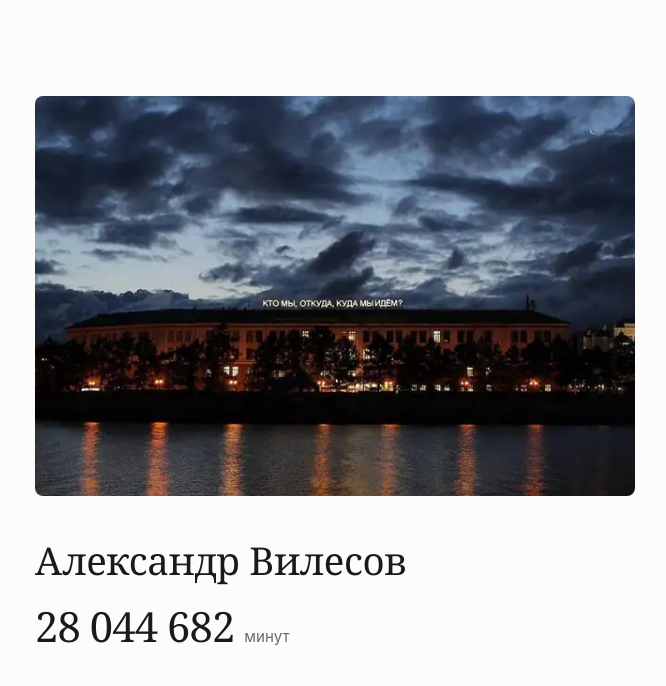
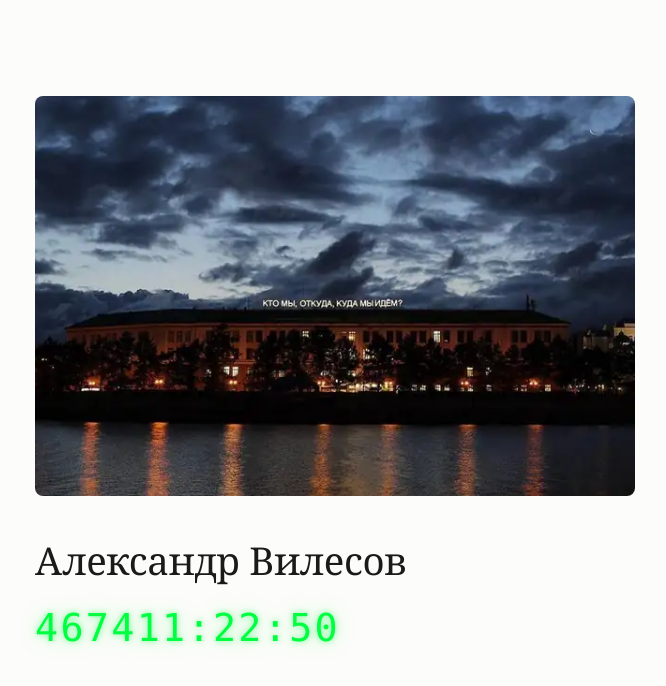
Before and after one commit to aivilesov1973/vilesov.ru, an Astro site: page / in a window 1280 px wide. Shown: the whole page, without its empty margins (305-971 px from the left). Built offline with nearby package versions, Linux system fonts and the light colour scheme; Astro itself is replaced by a stand-in of ours.

Commit message:
сайт: матричный счётчик часов-минут-секунд

```diff
--- a/public/style.css
+++ b/public/style.css
@@ -104,27 +104,17 @@ section {
 .hero { margin: 0 0 40px; }
 .hero img { display: block; width: 100%; height: auto; border-radius: 8px; }
 
-/* --- Счётчик минут --- */
+/* --- Матричный счётчик прожитого времени --- */
 .counter {
-  margin: 20px 0 0;
-  font-family: Georgia, "Times New Roman", serif;
-  font-size: 2.6rem;
-  line-height: 1.1;
+  margin: 22px 0 0;
+  font-family: ui-monospace, SFMono-Regular, "SF Mono", Menlo, Consolas, monospace;
+  font-size: 2.4rem;
+  line-height: 1.15;
   font-variant-numeric: tabular-nums;
-  letter-spacing: -0.02em;
-}
-.counter .unit {
-  font-family: -apple-system, BlinkMacSystemFont, "Segoe UI", Roboto, sans-serif;
-  font-size: 0.95rem;
-  color: var(--muted);
-  margin-left: 10px;
-  letter-spacing: 0;
-}
-.since {
-  margin: 8px 0 0;
-  font-size: 0.95rem;
-  color: var(--muted);
+  letter-spacing: 0.06em;
+  color: #00ff41;
+  text-shadow: 0 0 6px rgba(0, 255, 65, 0.55), 0 0 22px rgba(0, 255, 65, 0.28);
 }
 @media (max-width: 480px) {
-  .counter { font-size: 2rem; }
+  .counter { font-size: 1.7rem; letter-spacing: 0.02em; }
 }
--- a/src/pages/index.astro
+++ b/src/pages/index.astro
@@ -4,8 +4,15 @@ import { SITE } from '../data/site';
 
 // 22 июля 1973, 05:15 по Москве (UTC+3)
 const BIRTH = new Date('1973-07-22T05:15:00+03:00');
-const minutesNow = Math.floor((Date.now() - BIRTH.getTime()) / 60000);
-const nf = new Intl.NumberFormat('ru-RU');
+const pad = (n: number) => String(n).padStart(2, '0');
+const fmt = (ms: number) => {
+  const t = Math.floor(ms / 1000);
+  const h = Math.floor(t / 3600);
+  const m = Math.floor((t % 3600) / 60);
+  const s = t % 60;
+  return `${h}:${pad(m)}:${pad(s)}`;
+};
+const elapsed = fmt(Date.now() - BIRTH.getTime());
 ---
 <Base>
   <figure class="hero">
@@ -19,17 +26,20 @@ const nf = new Intl.NumberFormat('ru-RU');
 
   <header class="intro">
     <h1>{SITE.title}</h1>
-    <p class="counter">
-      <span id="minutes">{nf.format(minutesNow)}</span><span class="unit">минут</span>
-    </p>
+    <p class="counter" id="clock">{elapsed}</p>
   </header>
 
   <script>
     const birth = new Date('1973-07-22T05:15:00+03:00').getTime();
-    const el = document.getElementById('minutes');
-    const nf = new Intl.NumberFormat('ru-RU');
+    const el = document.getElementById('clock');
+    const pad = (n) => String(n).padStart(2, '0');
     const tick = () => {
-      if (el) el.textContent = nf.format(Math.floor((Date.now() - birth) / 60000));
+      if (!el) return;
+      const t = Math.floor((Date.now() - birth) / 1000);
+      const h = Math.floor(t / 3600);
+      const m = Math.floor((t % 3600) / 60);
+      const s = t % 60;
+      el.textContent = `${h}:${pad(m)}:${pad(s)}`;
     };
     tick();
     setInterval(tick, 1000);
```
